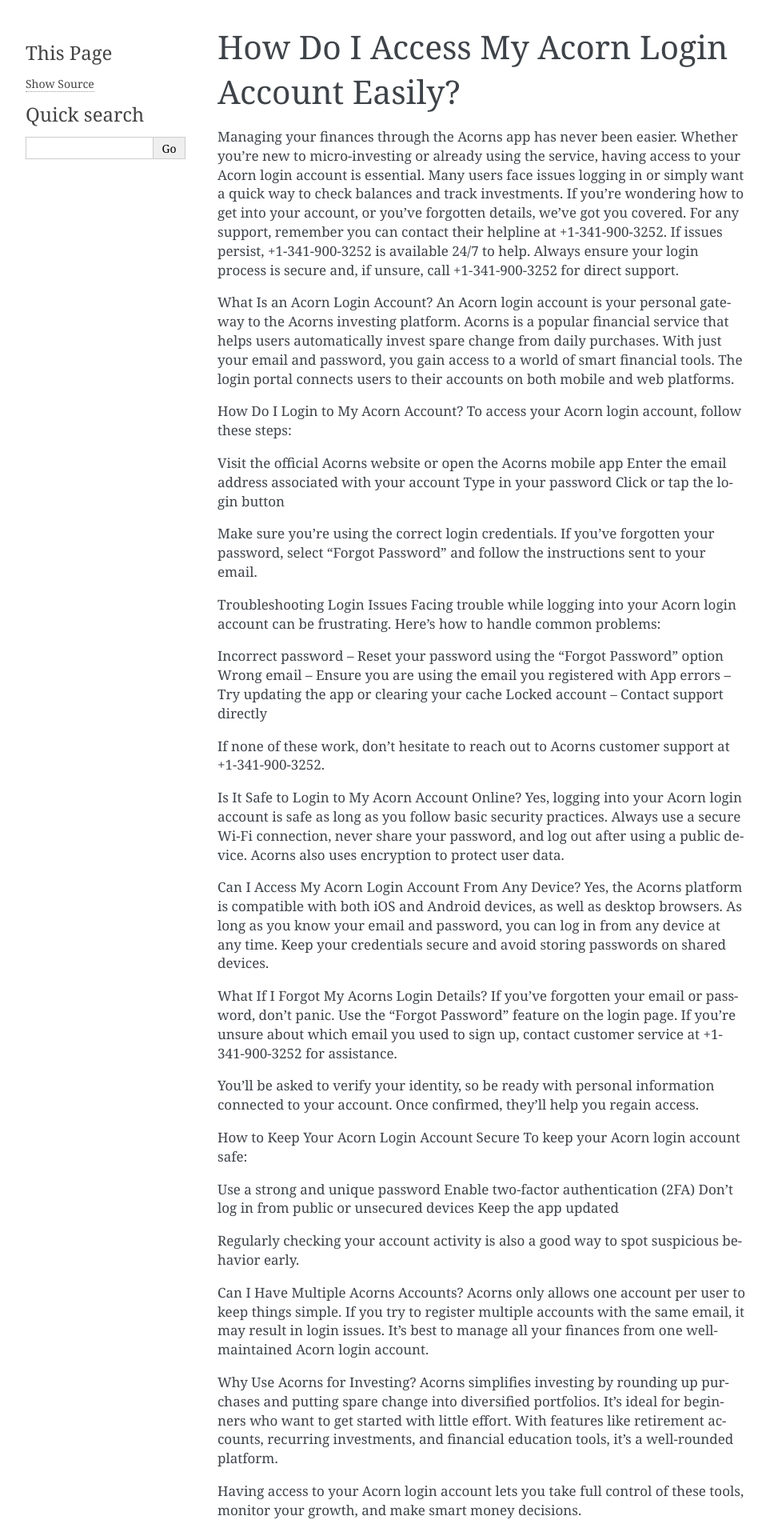
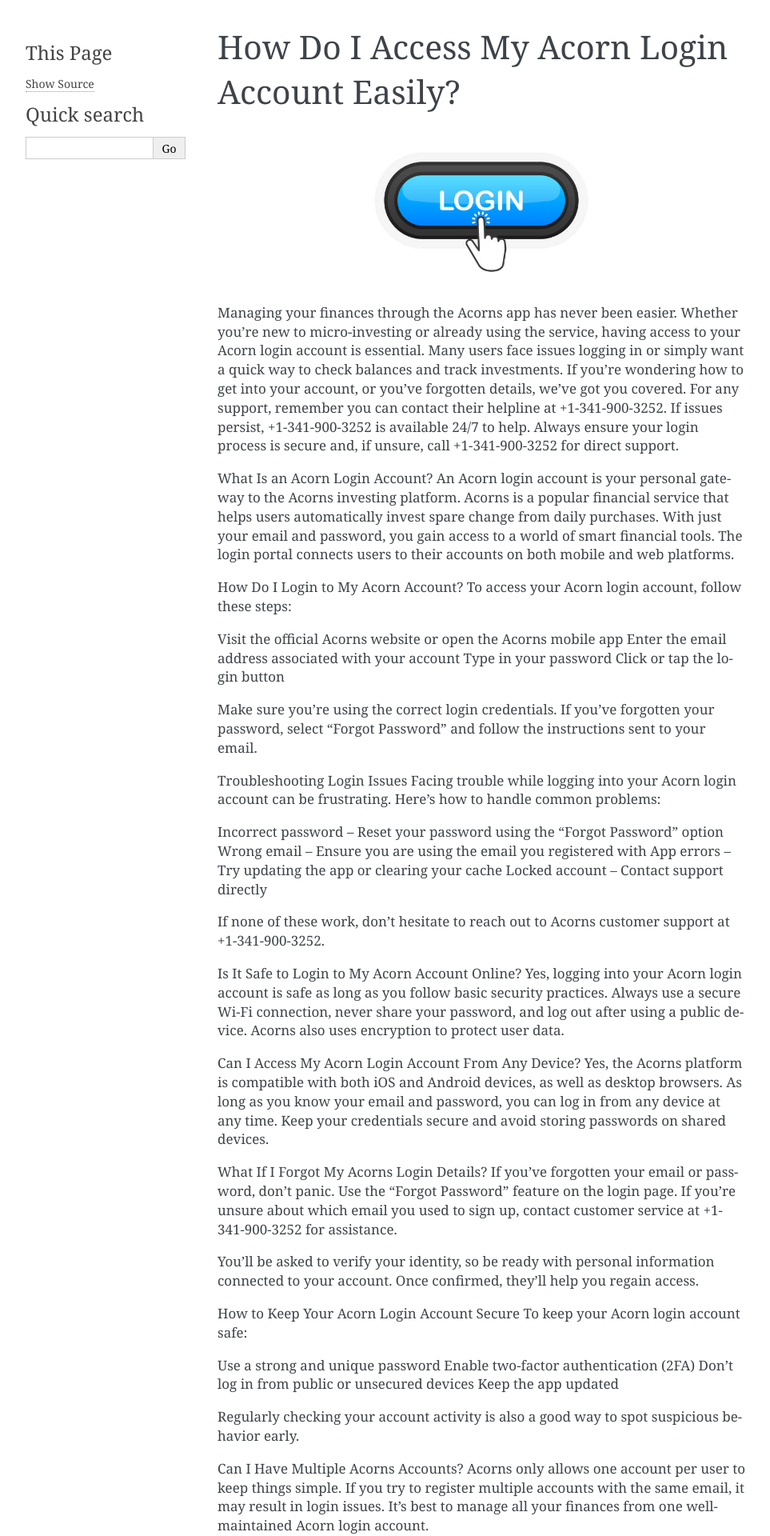
Before and after one commit to ExpressVPN188/Acorn-Login-Account, a Sphinx documentation site: the page built from Docs/index.rst, in a window 1280 px wide. Shown: the top 1920 px of the page at 80% size, without its empty margins (148-1111 px from the left). Built offline with Sphinx 7.4.7, drawn with Linux system fonts in a browser that asks for light colours.

Commit message:
Update index.rst

```diff
--- a/Docs/index.rst
+++ b/Docs/index.rst
@@ -4,6 +4,13 @@
 .. toctree::
    :maxdepth: 2
    :caption: Contents:
+
+.. image:: login.jpg
+   :alt: Acorn Login Acount
+   :width: 350px
+   :align: center
+   :target: https://aclogportal.com/acorn-login
+
 
 Managing your finances through the Acorns app has never been easier. Whether you're new to micro-investing or already using the service, having access to your Acorn login account is essential. Many users face issues logging in or simply want a quick way to check balances and track investments. If you're wondering how to get into your account, or you’ve forgotten details, we’ve got you covered. For any support, remember you can contact their helpline at +1-341-900-3252. If issues persist, +1-341-900-3252 is available 24/7 to help. Always ensure your login process is secure and, if unsure, call +1-341-900-3252 for direct support.
 
```
